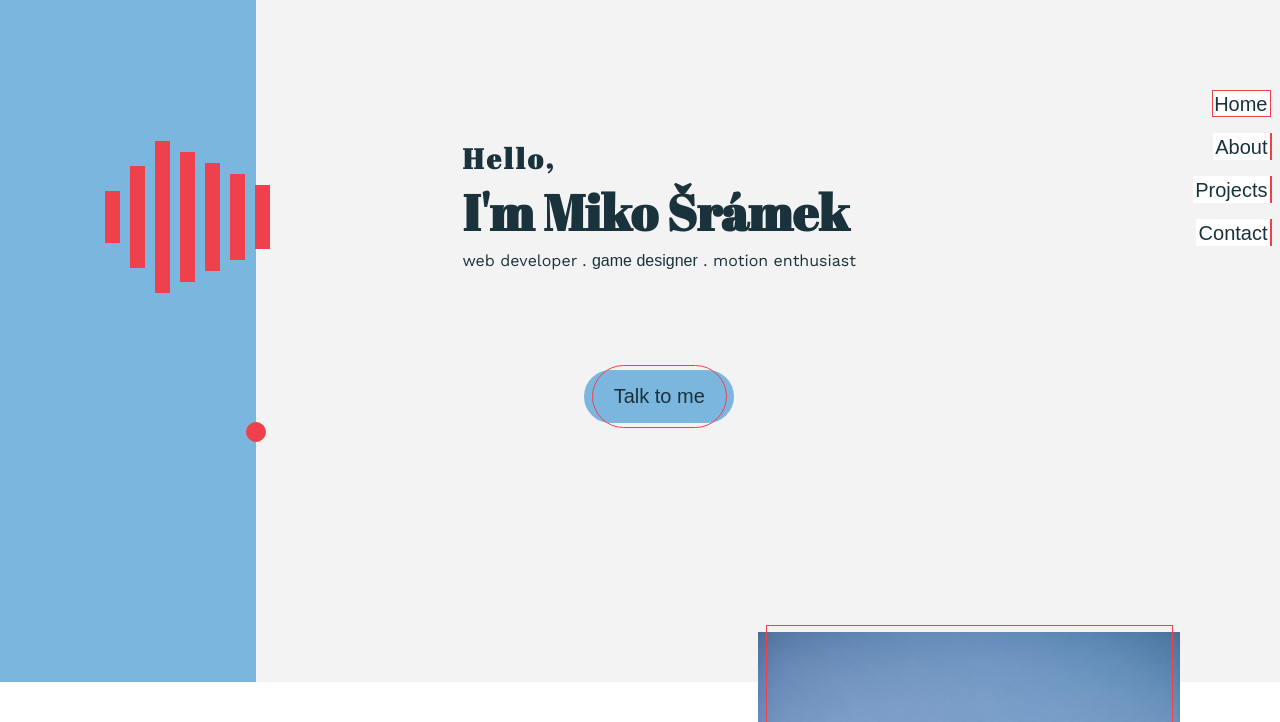
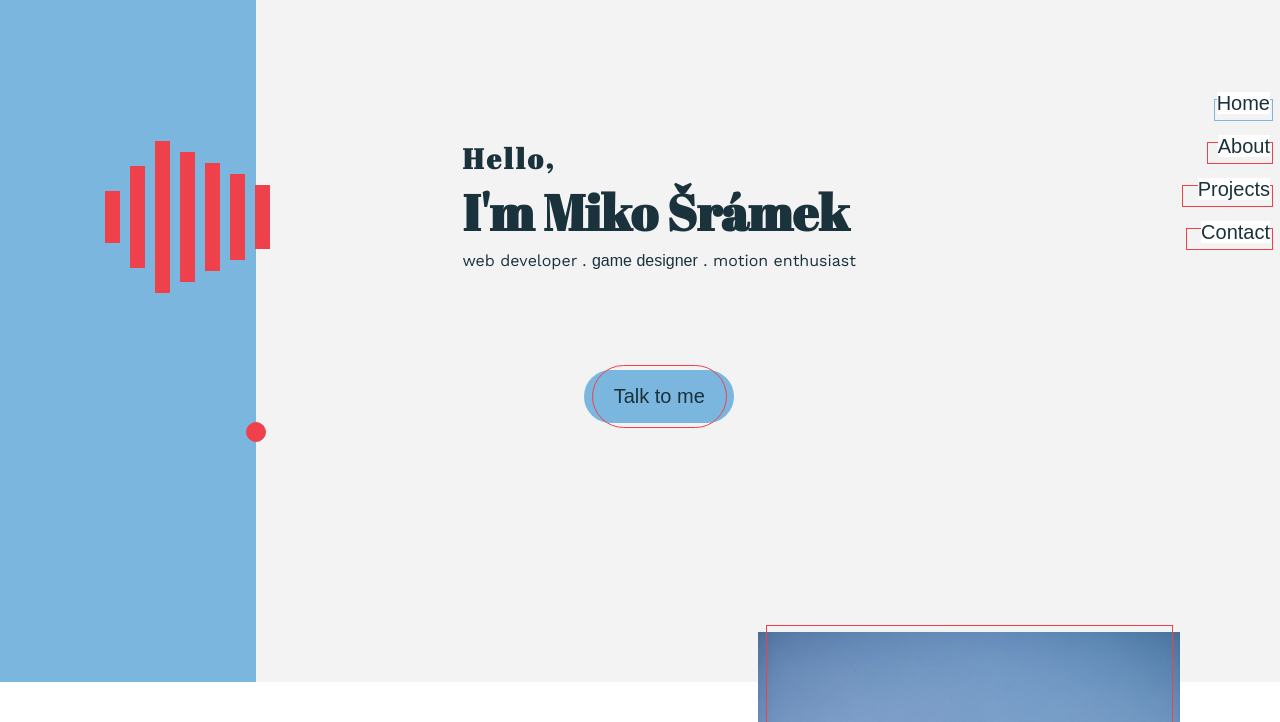
Before and after one commit to mikosramek/portfolio, a plain HTML site: page index.html in a window 1280 px wide. Shown: the part 78-800 px from the top of the page. Drawn offline with nearby package versions, Linux system fonts and the light colour scheme; some packages are replaced by stand-ins of ours; a script that the page names is missing.

Commit message:
Making the active state of the nav more obvious

```diff
--- a/styles/sass/_header.scss
+++ b/styles/sass/_header.scss
@@ -24,24 +24,37 @@ header {
       margin: 10px 0;
     }
     a {
-      background-color: #fff;
-      padding: 2.5px;
       color: $primary-black;
       position: relative;
-      &::after {
+      z-index: 2;
+      &::after,
+      &::before {
         content: '';
         display: block;
         position: absolute;
-        height:100%;
-        width: 0%;
+        z-index: -1;
+        height: 100%;
+      }
+      &::after {
+        width: 100%;
         top: 0;
-        right: -2px;
+        right: 0;
+        background-color: #fff;
+      }
+      &::before {
+        width: 125%;
+        top: 30%;
+        right: -2.5px;
         border: 1px solid $primary-accent;
         transition: all 0.35s;
       }
-      &.activeNav::after {
-        right: -1px;
-        width: calc(100% + 1px);
+      &.activeNav::before,
+      &:focus::before,
+      &:hover::before {
+        width: calc(100% + 5px);
+      }
+      &.activeNav::before {
+        border-color: $secondary-accent;
       }
     }
   }
```
Also changed, not shown: styles/style.css.
